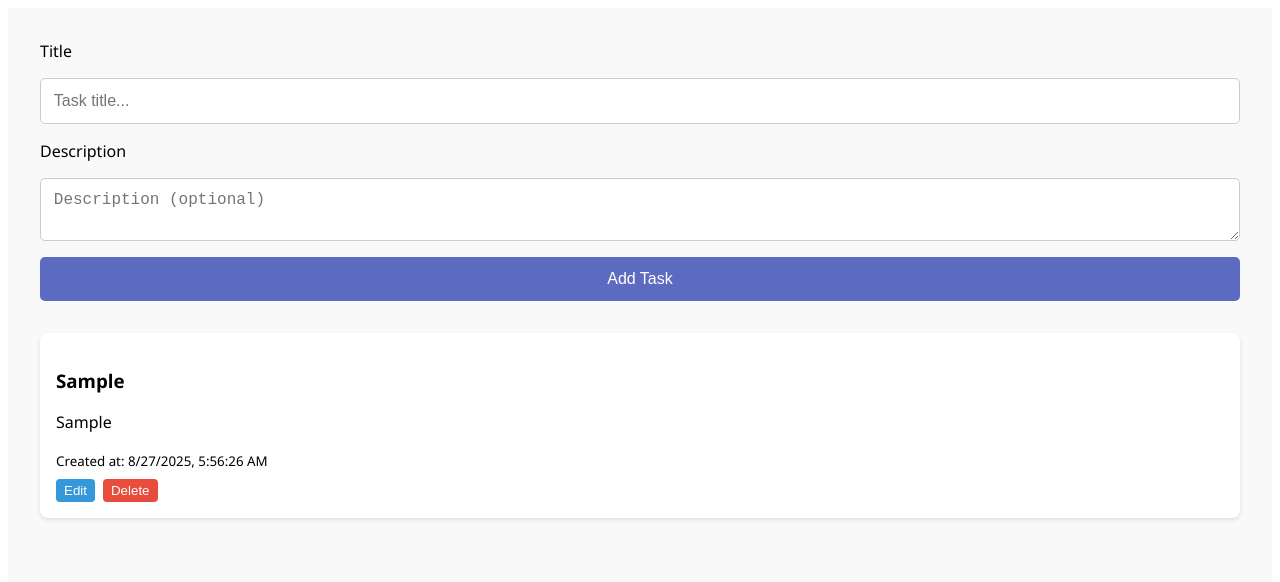
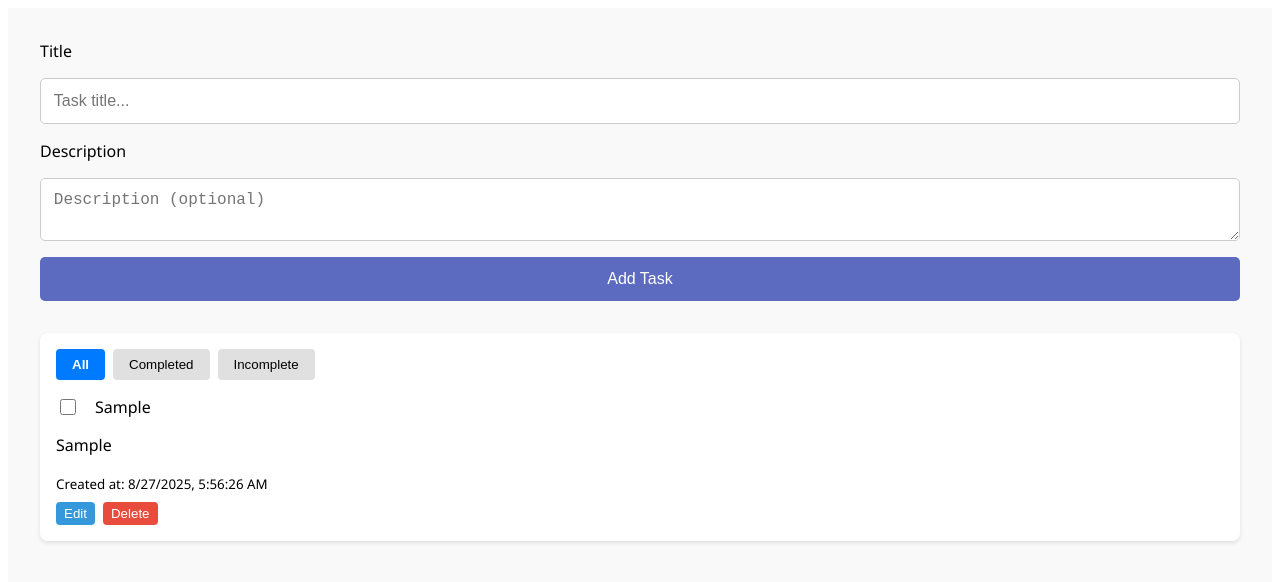
Before and after one commit to AnthonyBraak/AI-Task-Assistant, a React (Vite) app: page / in a window 1280 px wide. Both pictures are taken after typing "Sample", "Sample" into the empty fields and a click on the button "Add Task". Shown: the top 582 px of the page. Built offline with nearby package versions, Linux system fonts and the light colour scheme.

Commit message:
Added filter option

```diff
--- a/src/App.tsx
+++ b/src/App.tsx
@@ -38,6 +38,14 @@ function App() {
     );
   };
 
+  const toggleCompleteTask = (id: string) => {
+    setTasks((prev) =>
+      prev.map((task) =>
+        task.id === id ? { ...task, completed: !task.completed } : task
+      )
+    );
+  };
+
   return (
     <div className="app">
       <Sidebar />
@@ -47,6 +55,7 @@ function App() {
           tasks={tasks}
           onDeleteTask={deleteTask}
           onEditTask={editTask}
+          onToggleComplete={toggleCompleteTask}
         />
       </main>
     </div>
--- a/src/components/TaskList/TaskList.scss
+++ b/src/components/TaskList/TaskList.scss
@@ -4,6 +4,27 @@
   border-radius: 8px;
   box-shadow: 0 2px 4px rgba(0, 0, 0, 0.1);
 }
+
+.filter-buttons {
+  display: flex;
+  gap: 0.5rem;
+  margin-bottom: 1rem;
+
+  button {
+    padding: 0.5rem 1rem;
+    border: none;
+    background: #e0e0e0;
+    cursor: pointer;
+    border-radius: 4px;
+
+    &.active {
+      background: #007bff;
+      color: white;
+      font-weight: bold;
+    }
+  }
+}
+
 .delete-button {
   margin-top: 8px;
   margin-left: 8px;
@@ -58,3 +79,21 @@
   background-color: #e74c3c;
   color: white;
 }
+
+.task-complete {
+  display: flex;
+  align-items: center;
+  gap: 0.5rem;
+  margin-bottom: 0.25rem;
+}
+
+.task-complete input[type="checkbox"] {
+  width: 1rem;
+  height: 1rem;
+  cursor: pointer;
+}
+
+.completed {
+  text-decoration: line-through;
+  opacity: 0.6;
+}
--- a/src/components/TaskList/TaskList.tsx
+++ b/src/components/TaskList/TaskList.tsx
@@ -6,16 +6,21 @@ type TaskListProps = {
   tasks: Task[];
   onDeleteTask: (id: string) => void;
   onEditTask: (task: Task) => void;
+  onToggleComplete: (id: string) => void;
 };
 
 export default function TaskList({
   tasks,
   onDeleteTask,
   onEditTask,
+  onToggleComplete,
 }: TaskListProps) {
   const [editingId, setEditingId] = useState<string | null>(null);
   const [editedTitle, setEditedTitle] = useState("");
   const [editedDesc, setEditedDesc] = useState("");
+  const [filter, setFilter] = useState<"all" | "completed" | "incomplete">(
+    "all"
+  );
 
   const startEditing = (task: Task) => {
     setEditingId(task.id);
@@ -37,13 +42,33 @@ export default function TaskList({
     setEditingId(null);
   };
 
+  const filteredTasks = tasks.filter((task) => {
+    if (filter === "all") return true;
+    if (filter === "completed") return task.completed;
+    if (filter === "incomplete") return !task.completed;
+    return true;
+  });
+
   if (tasks.length === 0) {
     return <p className="no-tasks">No tasks yet.</p>;
   }
 
   return (
     <div className="task-list">
-      {tasks.map((task) => (
+      <div className="filter-buttons">
+        {["all", "completed", "incomplete"].map((type) => (
+          <button
+            key={type}
+            onClick={() =>
+              setFilter(type as "all" | "completed" | "incomplete")
+            }
+            className={filter === type ? "active" : ""}
+          >
+            {type[0].toUpperCase() + type.slice(1)}
+          </button>
+        ))}
+      </div>
+      {filteredTasks.map((task) => (
         <div key={task.id} className="task-card">
           {editingId === task.id ? (
             <>
@@ -63,8 +88,23 @@ export default function TaskList({
             </>
           ) : (
             <>
-              <h3>{task.title}</h3>
-              {task.description && <p>{task.description}</p>}
+              <label className="task-complete">
+                <input
+                  type="checkbox"
+                  checked={task.completed}
+                  onChange={() => onToggleComplete(task.id)}
+                />
+                <span className="checkmark" />
+                <span className={task.completed ? "completed" : ""}>
+                  {task.title}
+                </span>
+              </label>
+
+              {task.description && (
+                <p className={task.completed ? "completed" : ""}>
+                  {task.description}
+                </p>
+              )}
               <small>
                 Created at: {new Date(task.createdAt).toLocaleString()}
               </small>
```
